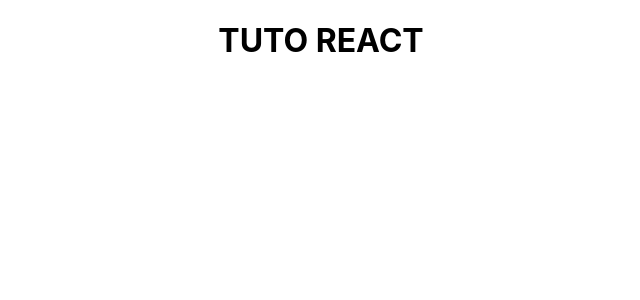
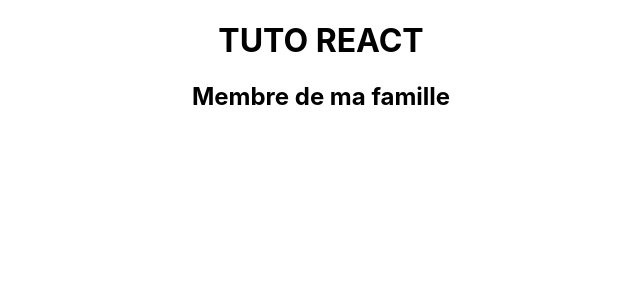
Before and after one commit to mkrela/React-Training, a React (Create React App) app: page / in a window 1280 px wide. Shown: the top 300 px of the page, without its empty margins (319-959 px from the left). Built offline with nearby package versions, Linux system fonts and the light colour scheme.

Commit message:
Stateless Component

```diff
--- a/src/App.js
+++ b/src/App.js
@@ -1,6 +1,7 @@
 import './App.css';
 import React, {Component} from "react";
 import { Fragment } from 'react/cjs/react.production.min';
+import Membre from './components/Membre';
 
 class App extends Component{
   render () {
@@ -8,7 +9,7 @@
       <Fragment>
       <div className='App'>
         <h1>TUTO REACT</h1>
-        <p></p>
+        <Membre />
       </div>
       </Fragment>
     )
--- a/src/components/Membre.js
+++ b/src/components/Membre.js
@@ -1,7 +1,7 @@
 import React from "react";
 
-function Membre = () => {
-    return (
+const Membre = () => (
+       <h2>Membre de ma famille</h2>
+    )
 
-    )
-}
+export default Membre
```
